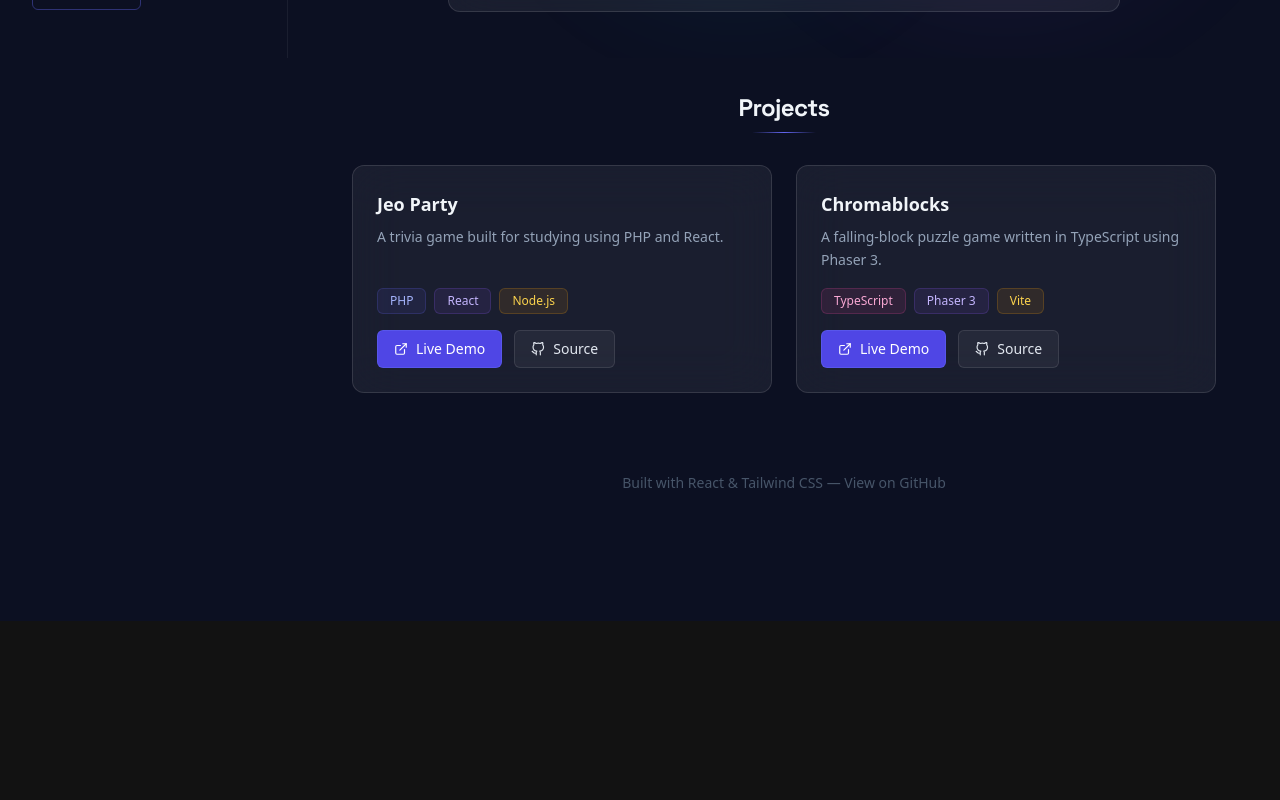
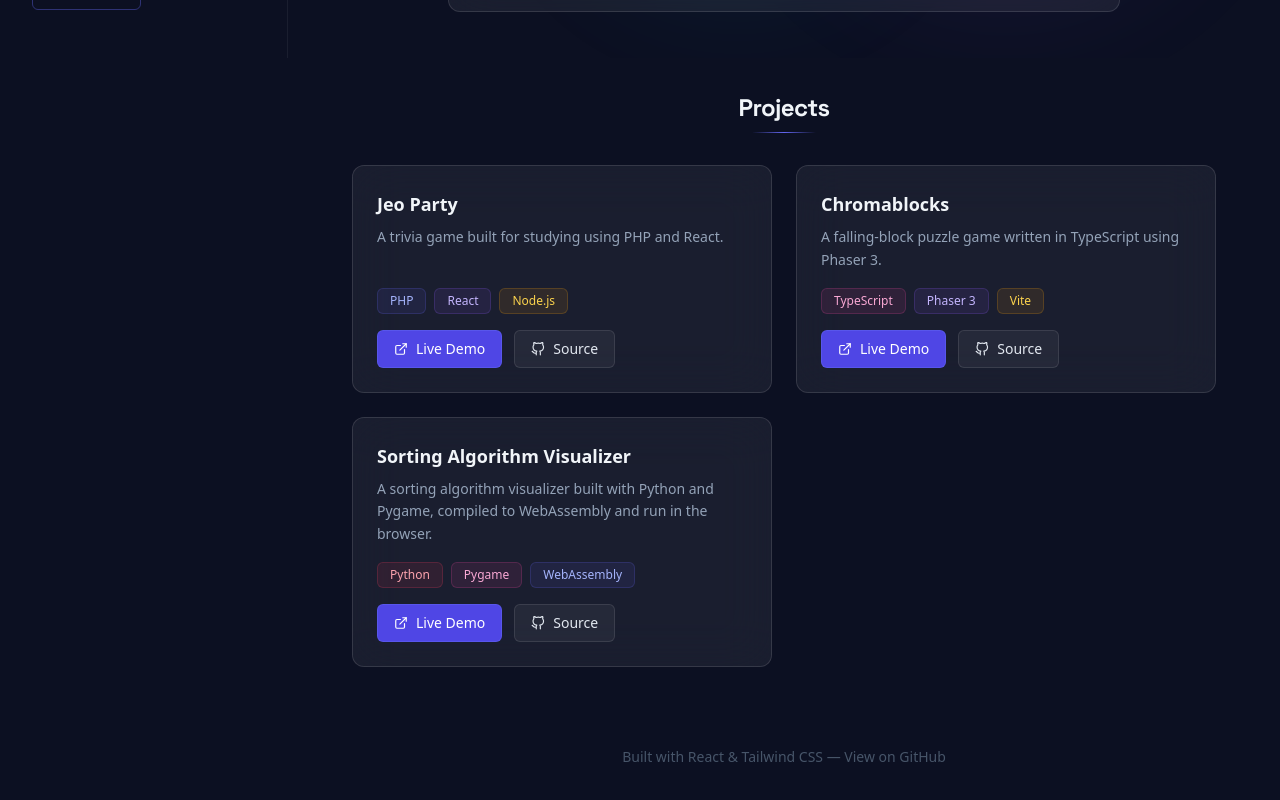
Before and after one commit to sethrobinson29/sethrobinson29.github.io, a React (Create React App) app: page / in a window 1280 px wide. Shown: the part 742-1542 px from the top of the page. Before the commit the page ends 1363 px from the top, so only its background shows below. Built offline with nearby package versions, Linux system fonts and the light colour scheme; the HTML template or start-up script is replaced by a standard one.

Commit message:
Add Sorting Algorithm Visualizer project

```diff
--- a/src/data/profile.js
+++ b/src/data/profile.js
@@ -37,5 +37,13 @@ export const profile = {
       liveUrl: 'https://sethrobinson29.com/tjs/',
       githubUrl: 'https://github.com/sethrobinson29/tjs',
     },
+    {
+      name: 'Sorting Algorithm Visualizer',
+      description:
+        'A sorting algorithm visualizer built with Python and Pygame, compiled to WebAssembly and run in the browser.',
+      tech: ['Python', 'Pygame', 'WebAssembly'],
+      liveUrl: 'https://sethrobinson29.com/python-vis-sort-web/',
+      githubUrl: 'https://github.com/sethrobinson29/python-vis-sort-web',
+    },
   ],
 };
```
